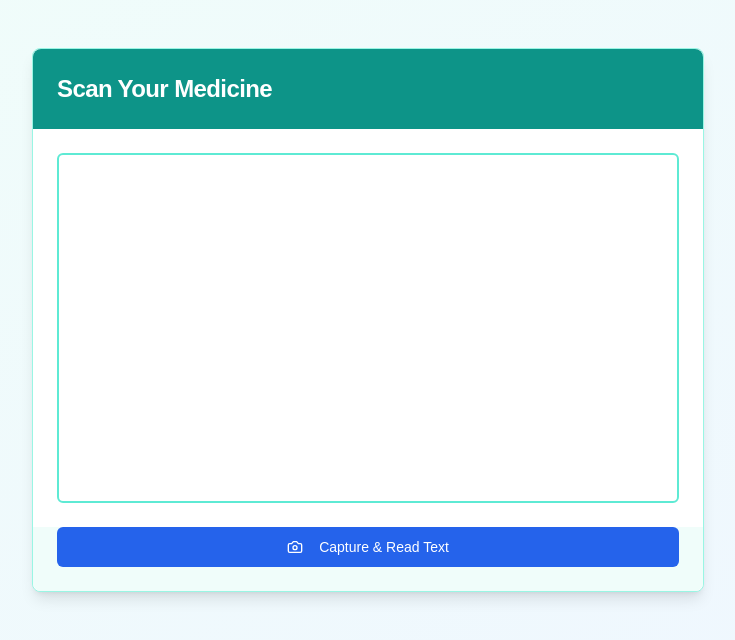
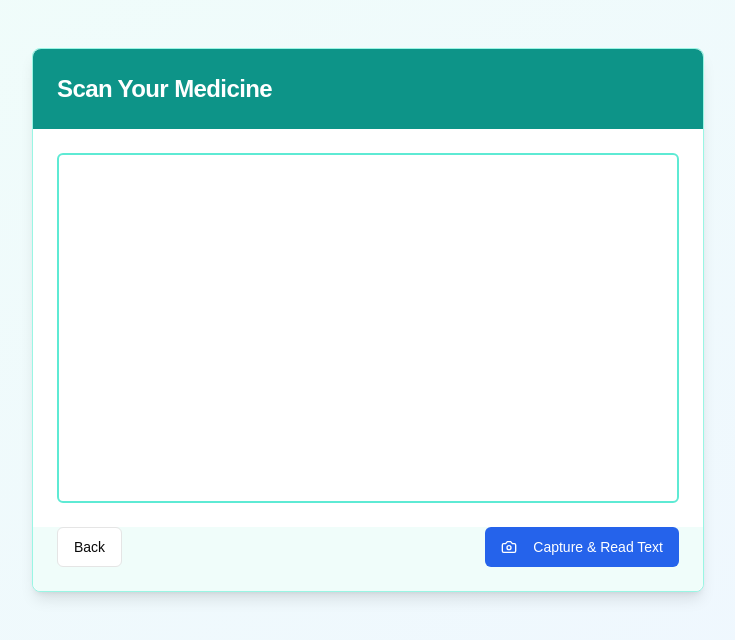
Before and after one commit to Steven-UY/hoyahacks25, a Next.js app in the folder PharmaSee_Frontend/: page /Camera in a window 1280 px wide. Shown: the top 640 px of the page, without its empty margins (272-1007 px from the left). Built offline with nearby package versions, Linux system fonts and the light colour scheme; no server answers.

Commit message:
back button added

```diff
--- a/PharmaSee_Frontend/src/components/OpenAIOcr.jsx
+++ b/PharmaSee_Frontend/src/components/OpenAIOcr.jsx
@@ -5,6 +5,7 @@ import Webcam from "react-webcam"
 import { Card, CardContent, CardFooter, CardHeader, CardTitle } from "@/components/ui/card"
 import { Button } from "@/components/ui/button"
 import { Loader2, Camera, CheckCircle, XCircle } from "lucide-react"
+import Link from "next/link" // import Link from next/link
 
 export default function MultiMedicineCheck() {
   const [img, setImg] = useState(null)
@@ -104,11 +105,23 @@ export default function MultiMedicineCheck() {
 
           {isMatch !== null && <PopupCard isCorrect={isMatch} />}
         </CardContent>
-        <CardFooter className="bg-teal-50 rounded-b-lg">
+
+        {/* Footer with two buttons: Back (using Link) & Capture */}
+        <CardFooter className="bg-teal-50 rounded-b-lg flex flex-col gap-2 sm:flex-row sm:justify-between">
+          <Link href="/PatientDashboard" passHref>
+            {/* We wrap the Button with a Link so it navigates on click */}
+            <Button
+              variant="outline"
+              className="w-full sm:w-auto"
+            >
+              Back
+            </Button>
+          </Link>
+
           <Button
             onClick={capture}
             disabled={loading}
-            className="w-full bg-blue-600 hover:bg-blue-700 text-white transition-colors"
+            className="w-full sm:w-auto bg-blue-600 hover:bg-blue-700 text-white transition-colors"
           >
             {loading ? (
               <>
```
Also changed, not shown: 2 other files (tests, documents, lock files or other folders).
